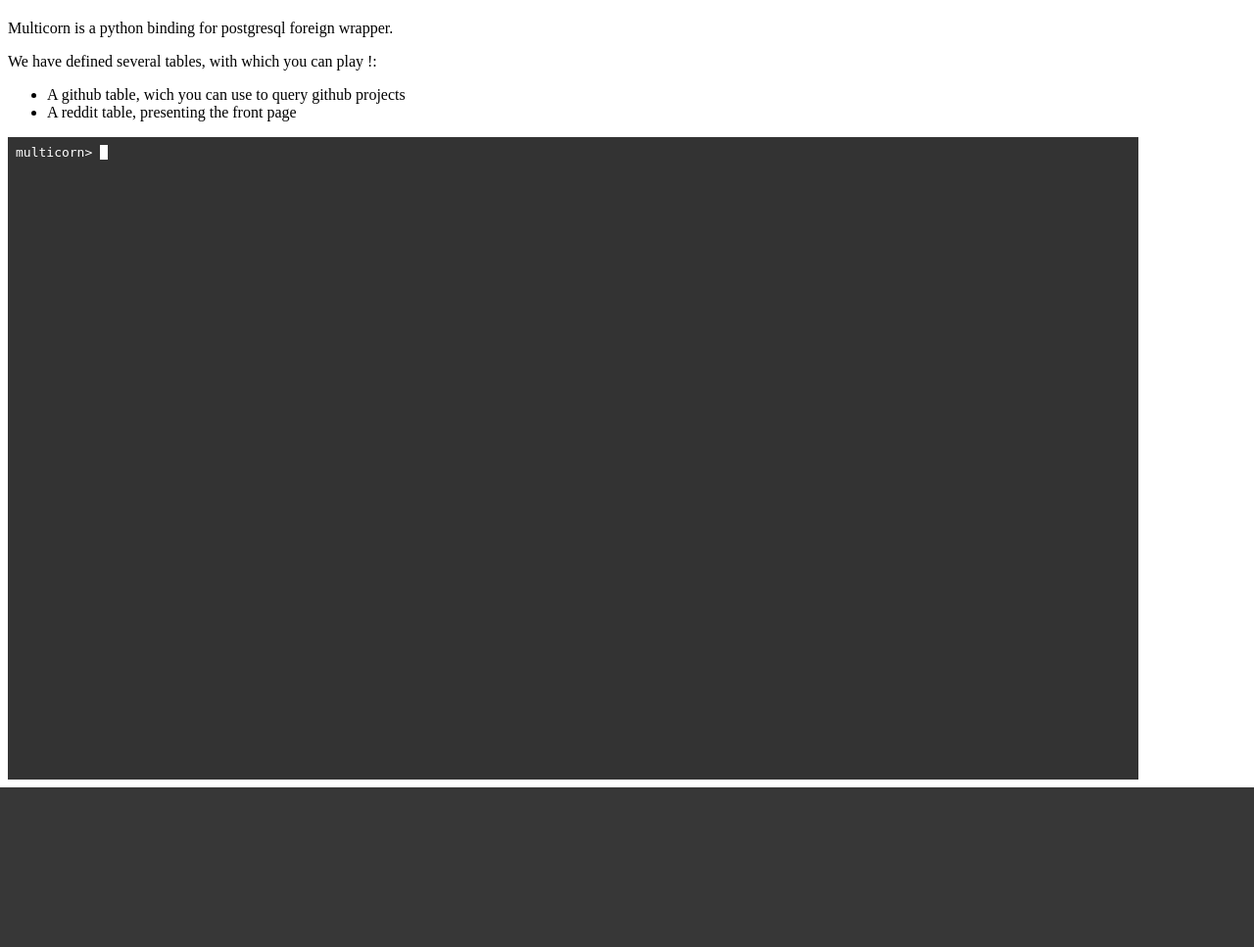
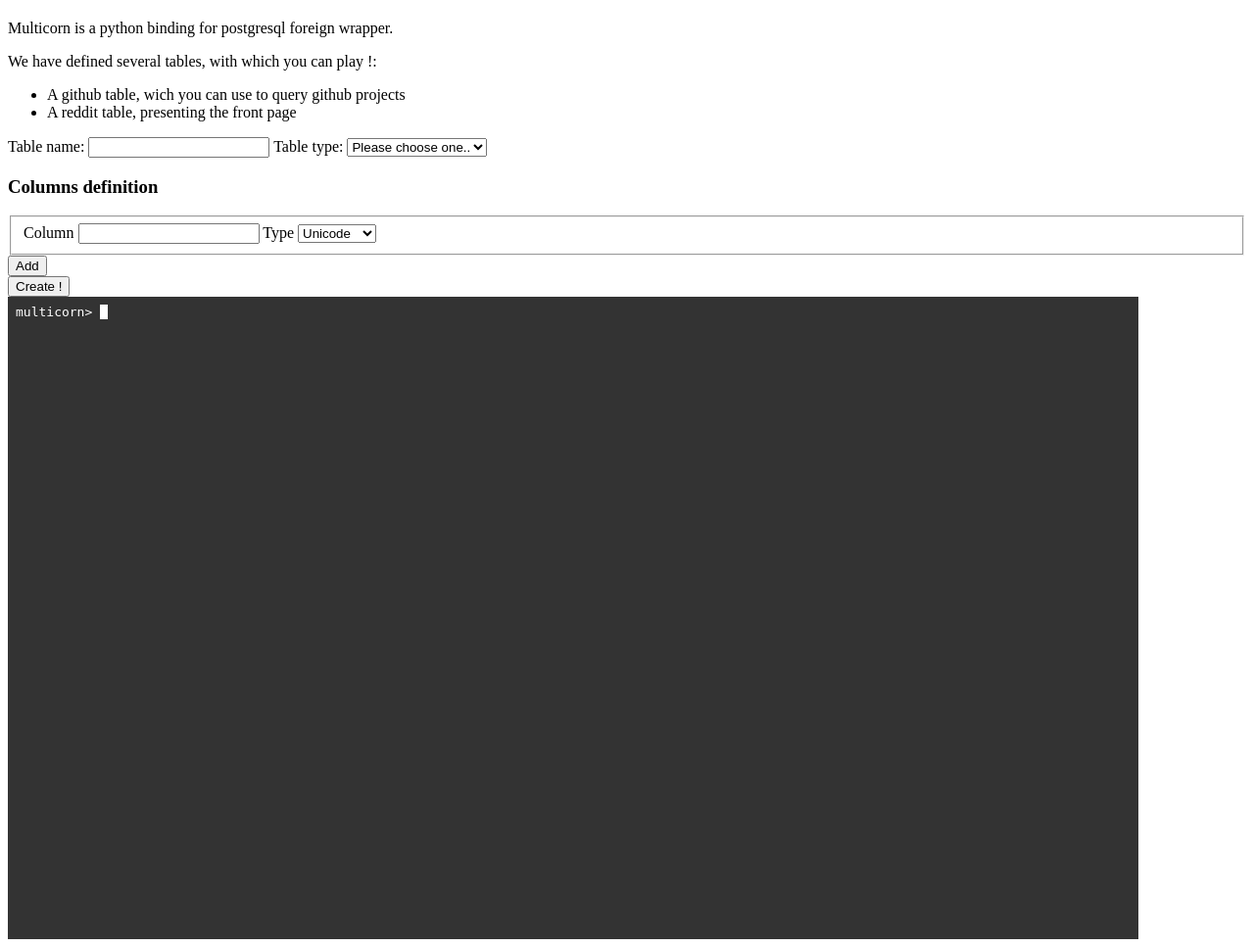
Before and after one commit to Kozea/Try-Multicorn, a Flask app: page / in a window 1280 px wide. Shown: the part 47-1014 px from the top of the page at 98% size. Before the commit the page ends 851 px from the top, so only its background shows below. Run offline with Flask 2, Linux system fonts and the light colour scheme; parts of the project's set-up code (start-up, migrations or seed data) failed here and were passed over.

Commit message:
Table creation

```diff
--- a/mcdemo/__init__.py
+++ b/mcdemo/__init__.py
@@ -18,6 +18,9 @@ def app():
                 template_folder=template_folder)
     app.config.update(config.CONFIG)
     app.config['SQLALCHEMY_DATABASE_URI'] = config.CONFIG["DB_URL"]
+    app.config['SQLALCHEMY_BINDS'] = {
+        'admin': config.CONFIG["DB_URL_ADMIN"]
+    }
     db.init_app(app)
     handler = make_colored_stream_handler()
     getLogger('werkzeug').addHandler(handler)
@@ -28,5 +31,4 @@ def app():
     app.logger.handlers = []
     app.logger.addHandler(handler)
     routes.register(app)
-
     return app
--- a/mcdemo/config.py
+++ b/mcdemo/config.py
@@ -5,5 +5,7 @@ Flask application default configuration module
 """
 
 CONFIG = {
-    "DB_URL": "pgfdw://multicorn@localhost:5432/multicorn"
+    "DB_URL": "pgfdw://multicorn@localhost:5432/multicorn",
+    "DB_URL_ADMIN": "pgfdw://multicorn_admin@localhost:5432/multicorn",
+    "DB_FDW_SERVER": "multicorn_srv"
 }
--- a/mcdemo/routes.py
+++ b/mcdemo/routes.py
@@ -1,14 +1,18 @@
 # -*- coding: utf-8 -*-
 from flask import render_template, Response, jsonify
 from flask import request
-from mcdemo.db import db
+from mcdemo.db import db, get_admin_bind, GrantSelect
 from sqlalchemy.exc import ProgrammingError
-from json import dumps, JSONEncoder
+from sqlalchemy_fdw import ForeignTable
+from sqlalchemy import Column, MetaData
+from sqlalchemy.sql import text
+
+import json
 import datetime
 from itertools import islice, izip_longest, izip
-from .tabletypes import TABLE_TYPES
+from .tabletypes import TABLE_TYPES, TYPES
 
-class Encoder(JSONEncoder):
+class Encoder(json.JSONEncoder):
     """Encoder used for dumping database's values"""
 
     def default(self, obj):
@@ -33,7 +37,7 @@ def format_table(result):
     """
     colslength = []
     # Dump everything to json strings
-    result = [result.keys()] + [[unicode(dumps(item, cls=Encoder))
+    result = [result.keys()] + [[unicode(json.dumps(item, cls=Encoder))
                 for item in line]
                 for line in  islice(result, 0, 50)]
     # Compute line length
@@ -54,12 +58,14 @@ def format_table(result):
     yield u"( %d lines )" % lines
 
 
-
 def register(app):
+    FDW_SERVER = app.config['DB_FDW_SERVER']
+    metadata = MetaData()
 
     @app.route('/')
     def index():
-        return render_template('index.html', table_types=TABLE_TYPES)
+        return render_template('index.html', table_types=TABLE_TYPES,
+                column_types=TYPES.keys())
 
     @app.route('/js/multicorn.js')
     def multicornjs():
@@ -72,10 +78,24 @@ def register(app):
             result = db.session.bind.execute(request.values.get('query'));
         except ProgrammingError as e:
             return jsonify({'result': e.message})
-        truc = list(format_table(result))
-        table = [{'msg': line} for line in truc]
+        table = [{'msg': line} for line in format_table(result)]
         return jsonify({'result': table})
 
     @app.route('/tables/add', methods=('post',))
     def add_table():
-        pass
+        definition = json.loads(request.data)
+        columns = [Column(column['name'], TYPES[column['type']])
+                for column in definition['columns']]
+        table_type = TABLE_TYPES[definition['table_type']]
+        if definition['name'] in metadata.tables:
+            return jsonify({'error': 'The table already exists!'})
+        for option in definition['options']:
+            assert option in (table_type.required_options + table_type.allowed_options)
+        definition['options']['wrapper'] = table_type.wrapper
+        table = ForeignTable(definition['name'], metadata, *columns, fdw_server=FDW_SERVER,
+                fdw_options=definition['options'])
+        if table.exists(bind=get_admin_bind()):
+            return jsonify({'error': 'The table already exists!'})
+        table.create(bind=get_admin_bind())
+        GrantSelect(definition['name'], 'multicorn').execute(get_admin_bind())
+        return jsonify({'hugesuccess': True})
--- /dev/null
+++ b/mcdemo/static/js/jquery-multiInput.js
@@ -0,0 +1,58 @@
+(function($){
+    $.fn.multiInput = function(config){
+        var extern = {};
+        var prototypes = $(this).children();
+        var addButton = $('<button type="button">').addClass('jquery-multiInput-add');
+        addButton.html(config.addLabel != null ? config.addLabel : "Add");
+        var removeButtonPrototype = $('<button type="button">').addClass('jquery-multiInput-delete');
+        removeButtonPrototype.html(config.removeLabel != null ? config.removeLabel : "Remove");
+        var container = $(this);
+        var minFields = config.minFields != null ? config.minFields : 1;
+        var maxFields = config.maxFields != null ? config.minFields : 10;
+        var elemCount = 0;
+        var replaceAttributes = function(element, index){
+            var $elem = $(element);
+            $.each(element.attributes, function(attribute, element){
+                $elem.attr(this.name, $elem.attr(this.name).replace('#index#', index));
+            });
+            $(element).find('*').each(function(){
+                var elem = this;
+                var $elem = $(elem);
+                $.each(elem.attributes, function(attribute){
+                    var value = $elem.attr(this.name);
+                    if (value.match('#index#')){
+                        $elem.attr(this.name, value.replace('#index#', index));
+                    }
+                });
+            });
+        }
+        var makeElement = function(){
+            var newelems = prototypes.map(function(){
+                var elem = $(this).clone();
+                replaceAttributes(elem[0], elemCount);
+                container.append(elem);
+                return elem;
+            });
+            if (elemCount >= minFields) {
+                var rmButton = removeButtonPrototype.clone();
+                $(rmButton).click(function(){
+                    $.each(newelems, function(){
+                        $(this).remove();
+                    });
+                    elemCount -= 1;
+                    $(this).remove();
+                });
+                container.append(rmButton);
+            }
+            elemCount += 1;
+        }
+        prototypes.remove();
+        for (i = 0; i < minFields; i++){
+            makeElement();
+        }
+        addButton.click(function(){
+            makeElement();
+        });
+        container.after(addButton);
+   };
+})(jQuery);
--- a/mcdemo/tabletypes.py
+++ b/mcdemo/tabletypes.py
@@ -1,6 +1,14 @@
 from mcdemo.db import db
 
-ANY_TYPE = (db.Unicode, db.Integer, db.Numeric, db.DateTime, db.Date)
+TYPES = {
+        'Unicode': db.Unicode,
+        'Integer': db.Integer,
+        'Numeric': db.Numeric,
+        'DateTime': db.DateTime,
+        'Date': db.Date
+}
+
+ANY_TYPE = tuple(TYPES.values())
 
 class TableType(object):
 
@@ -8,7 +16,8 @@ class TableType(object):
             allowed_columns=(), info=""):
         self.name = name
         self.wrapper = wrapper
-        self.options = allowed_options
+        self.required_options = required_options
+        self.allowed_options = allowed_options
         self.allowed_columns = allowed_columns
         self.info = info
 
--- a/mcdemo/templates/index.html
+++ b/mcdemo/templates/index.html
@@ -6,6 +6,7 @@
     </script>
     <script src="{{ url_for('static', filename='js/jquery-1.4.2.min.js') }}"></script>
     <script src="{{ url_for('static', filename='js/jquery-console.js') }}"></script>
+    <script src="{{ url_for('static', filename='js/jquery-multiInput.js') }}"></script>
     <script src="{{ url_for('multicornjs') }}"></script>
 </script>
 <link rel="stylesheet" href="{{ url_for('static', filename='css/style.css') }}" type="text/css" />
@@ -15,16 +16,61 @@
       <header>
         <h1>Try multicorn !</h1>
       </header>
-      <aside>
+      <article>
         <p>Multicorn is a python binding for postgresql foreign wrapper.</p>
         <p>We have defined several tables, with which you can play !:
         <ul>
           <li>A github table, wich you can use to query github projects</li>
           <li>A reddit table, presenting the front page</li>
         </ul>
-        </aside>
-        <aside>
-        </aside>
+      </article>
+      <article>
+        <form action="{{ url_for('add_table') }}" method="post"
+          id="create_table_form">
+          <label for="table_name">Table name:</label>
+          <input type="text" name="table_name" id="table_name"/>
+          <label for="table_type">Table type:</label>
+          <select id="table_type" name="table_type">
+            <option value="" selected="">Please choose one..</option>
+            {% for table_type_id, table_type  in table_types.items() %}
+            <option value="{{table_type_id}}">{{table_type.name}}</option>
+            {% endfor %}
+          </select>
+          <section id="options_panel">
+            {% macro gen_option(table_type_id, option) %}
+            {% set input_id = "%s_option_%s" % (table_type_id, option) %}
+              <label for="{{input_id}}">{{option}}</label>
+              <input type="text" data-option-name="{{option}}" id="{{input_id}}" {{kwargs | xmlattr}} name="{{input_id}}"/>
+            {% endmacro %}
+            {% for table_type_id, table_type in table_types.items() %}
+            <fieldset id="fieldset_{{table_type_id}}" >
+              {% for option in table_type.required_options %}
+                {{ gen_option(table_type_id, option, required=True) }}
+              {% endfor %}
+              {% for option in table_type.allowed_options %}
+                {{ gen_option(table_type_id, option) }}
+              {% endfor %}
+            </fieldset>
+            {% endfor %}
+          </section>
+          <section>
+            <h3>Columns definition</h3>
+            <article id="columns_panel">
+            <fieldset>
+              <label for="column_#index#">Column</label>
+              <input type="text" name="column_#index#" id="column_#index#"/>
+              <label for="column_type_#index#">Type</label>
+              <select name="column_type_#index#" id="column_type_#index#">
+                {% for type in column_types %}
+                  <option value="{{type}}">{{type}}</option>
+                {% endfor %}
+              </select>
+            </fieldset>
+            </article>
+          </section>
+          <input type="submit" value="Create !" id="create_table_button"/>
+        </form>
+      </article>
       <section id="console"/>
     </section>
   </body>
--- a/mcdemo/templates/multicorn.js
+++ b/mcdemo/templates/multicorn.js
@@ -1,5 +1,66 @@
-jQuery(document).ready(function(){
-  var multicorn_console = jQuery('#console');
+$(document).ready(function(){
+  setupForm();
+  setupConsole();
+});
+
+
+function setupForm(){
+  /* Remove fieldset from the dom, and append them in the dictionary */
+  var fieldset_map = {};
+  $('#options_panel fieldset').each(function(){
+    var elem = $(this);
+    fieldset_map[this.id.replace('fieldset_', '')] = this;
+    elem.remove();
+  });
+  /* Setup the form submit event listener */
+  $('#create_table_form').submit(function(){
+    var table_type = $('select#table_type').val();
+    var data = {}
+    data.name = $('#table_name').val();
+    if(table_type && table_type != ''){
+      /* Collect options */
+      data.table_type = table_type;
+      var inputSelector = '#fieldset_' + table_type + ' input';
+      data.options  = {}
+      $(inputSelector).each(function(){
+        var elem = $(this);
+        return data.options[$.attr(this, 'data-option-name')] =  elem.val();
+      });
+      data.columns = []
+      $('#columns_panel fieldset').each(function(){
+          var name = $('input', $(this)).val();
+          var type = $('select', $(this)).val();
+          data.columns.push({name: name, type:type});
+      });
+    }
+    $.ajax({
+      url: "{{url_for('add_table')}}",
+      data: JSON.stringify(data),
+      type: 'post',
+      contentType: 'application/json',
+      success: function(data){
+        console.log(data);
+      },
+      error: function(){
+        alert("An error occurred");
+      }
+    });
+    return false;
+  });
+
+  /* Setup the combobox to display the appropriate fieldset */
+  $('select#table_type').change(function(){
+    $(fieldset_map[$(this).data('oldvalue')]).remove();
+    $('#options_panel').append(fieldset_map[$(this).val()]);
+    $(this).data('oldvalue', $(this).val())
+  });
+
+  $('#columns_panel').multiInput({});
+
+}
+
+function setupConsole(){
+  var multicorn_console = $('#console');
   var controller = multicorn_console.console({
     promptLabel: 'multicorn> ',
     continuedPromptLable : '> ',
@@ -12,7 +73,7 @@ jQuery(document).ready(function(){
       return true;
     },
     commandHandle: function(line, report){
-      jQuery.ajax({
+      $.ajax({
         url: "{{ url_for('send_query') }}",
         data: {'query': line},
         type: 'post',
@@ -29,4 +90,4 @@ jQuery(document).ready(function(){
     animateScroll: true,
     promptHistory: true,
   });
-});
+}
```
Also changed, not shown: mcdemo/db.py (+18 -0 lines).
